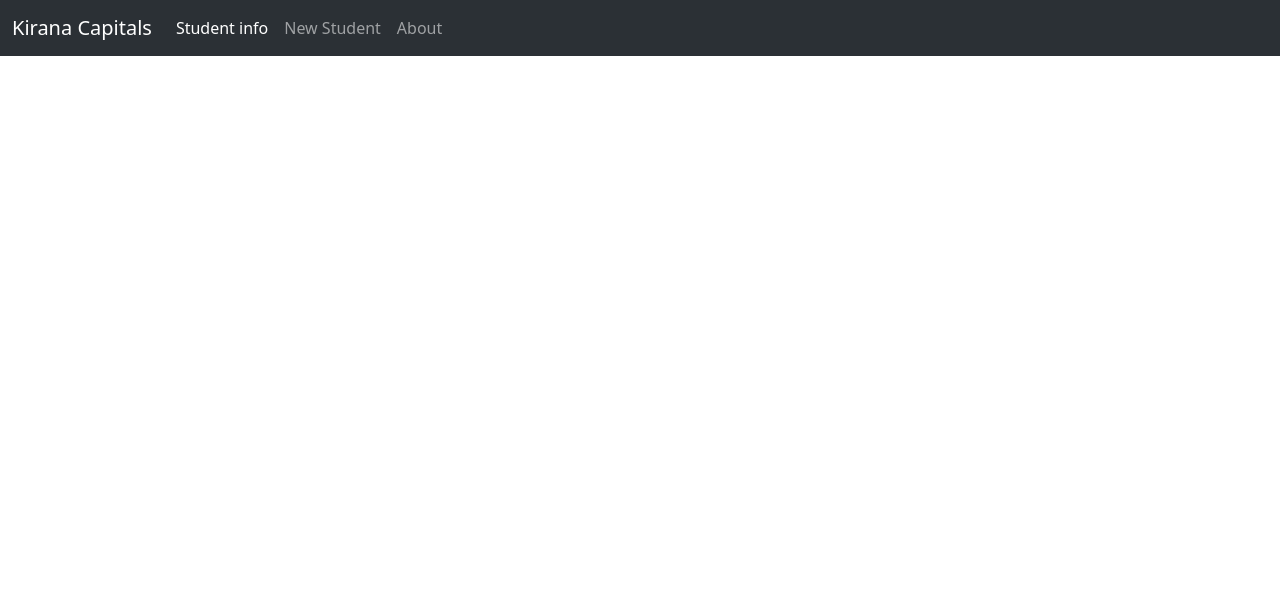
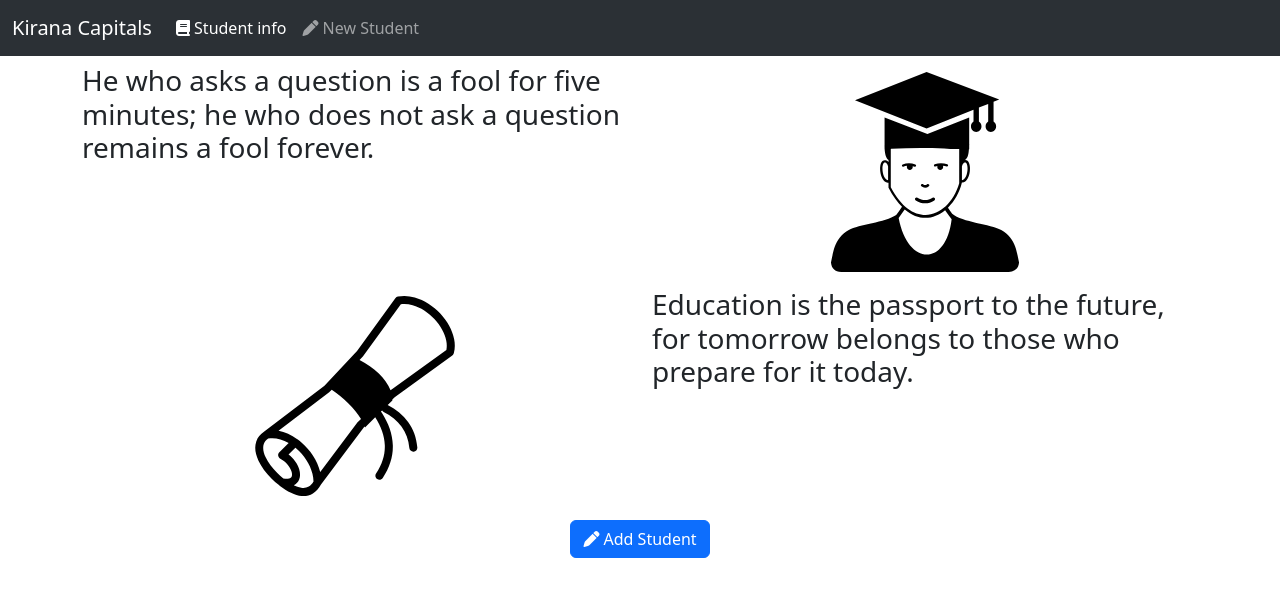
Before and after one commit to incredible-India/StudentApi, a Django app: page / in a window 1280 px wide. Shown: the top 597 px of the page. Run offline with Django 4.2, Linux system fonts and the light colour scheme.

Commit message:
frontend added

```diff
--- a/core/templates/core/base.html
+++ b/core/templates/core/base.html
@@ -7,8 +7,10 @@
 
    <title>Kirana capitals</title>
    {% endblock title %}
+
    {% block links %}{% endblock links %}
     <link href="https://cdn.jsdelivr.net/npm/bootstrap@5.3.0-alpha3/dist/css/bootstrap.min.css" rel="stylesheet" integrity="sha384-KK94CHFLLe+nY2dmCWGMq91rCGa5gtU4mk92HdvYe+M/SXH301p5ILy+dN9+nJOZ" crossorigin="anonymous">
+    <link rel="stylesheet" href="https://cdnjs.cloudflare.com/ajax/libs/font-awesome/6.4.0/css/all.min.css" integrity="sha512-iecdLmaskl7CVkqkXNQ/ZH/XLlvWZOJyj7Yy7tcenmpD1ypASozpmT/E0iPtmFIB46ZmdtAc9eNBvH0H/ZpiBw==" crossorigin="anonymous" referrerpolicy="no-referrer" />
   </head>
   <body>
    {% block content %}{% endblock content %}
--- a/core/templates/core/navbar.html
+++ b/core/templates/core/navbar.html
@@ -7,14 +7,12 @@
       <div class="collapse navbar-collapse" id="navbarText">
         <ul class="navbar-nav me-auto mb-2 mb-lg-0">
           <li class="nav-item">
-            <a class="nav-link active" aria-current="page" href="/student/service/stundetinfo/">Student info</a>
+            <a class="nav-link active" aria-current="page" href="/student/service/stundetinfo/"><i class="fas fa-book"></i> Student info</a>
           </li>
           <li class="nav-item">
-            <a class="nav-link" href="/student/service/">New Student</a>
+            <a class="nav-link" href="/student/service/"> <i class="fas fa-pen"></i> New Student</a>
           </li>
-          <li class="nav-item">
-            <a class="nav-link" href="">About</a>
-          </li>
+
         </ul>
 
       </div>
--- a/templates/index.html
+++ b/templates/index.html
@@ -1,7 +1,40 @@
 {% extends 'core/base.html' %}
-
+{% load static %}
 
 {% block content %}
 
 {% include 'core/navbar.html'  %}
+
+<div class="container mt-2">
+
+    <div class="row">
+        <div class="col-sm-6">
+            <h3>He who asks a question is a fool for five minutes; he who does not ask a question remains a fool forever.</h3>
+        </div>
+        <div class="col-sm-6">
+            <div class="container mt-2">
+                <img src="{% static 'student/img/icon.svg' %}" alt="" width="100%" height="200">
+            </div>
+        </div>
+    </div>
+
+    <div class="row mt-3">
+        <div class="col-sm-6">
+            <div class="container mt-2">
+                <img src="{% static 'student/img/icon1.svg' %}" alt="" width="100%" height="200">
+            </div>
+
+        </div>
+        <div class="col-sm-6">
+            <h3>Education is the passport to the future, for tomorrow belongs to those who prepare for it today.</h3>
+        </div>
+    </div>
+
+    <div class="container mt-4 text-center">
+        <a href="/student/service/" class="text-center btn btn-primary">
+            <i class="fas fa-pen"></i> Add Student
+        </a>
+    </div>
+
+</div>
 {% endblock content %}
```
Also changed, not shown: student/templates/student/newstudent.html (+8 -1 lines), student/templates/student/studentinfo.html (+5 -3 lines), db.sqlite3, student/static/student/img/icon.svg (added), student/static/student/img/icon1.svg (added).
